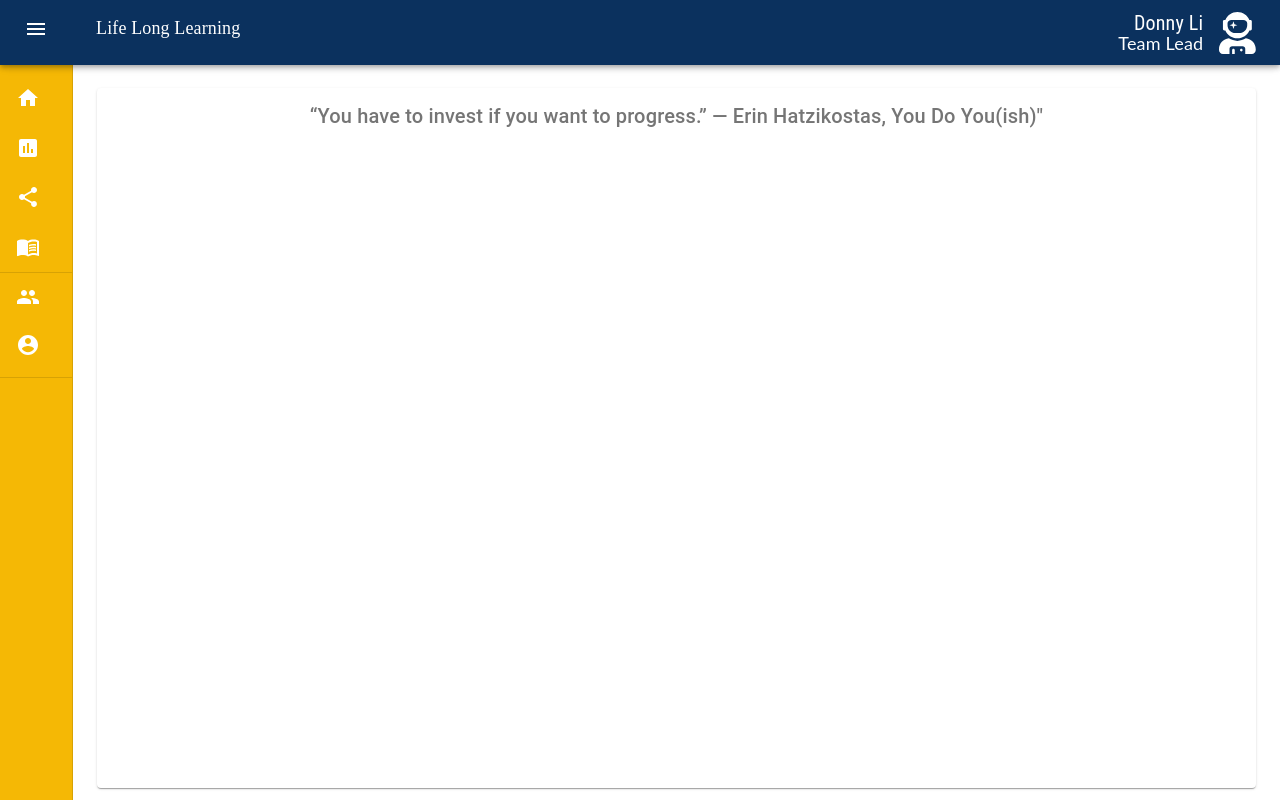
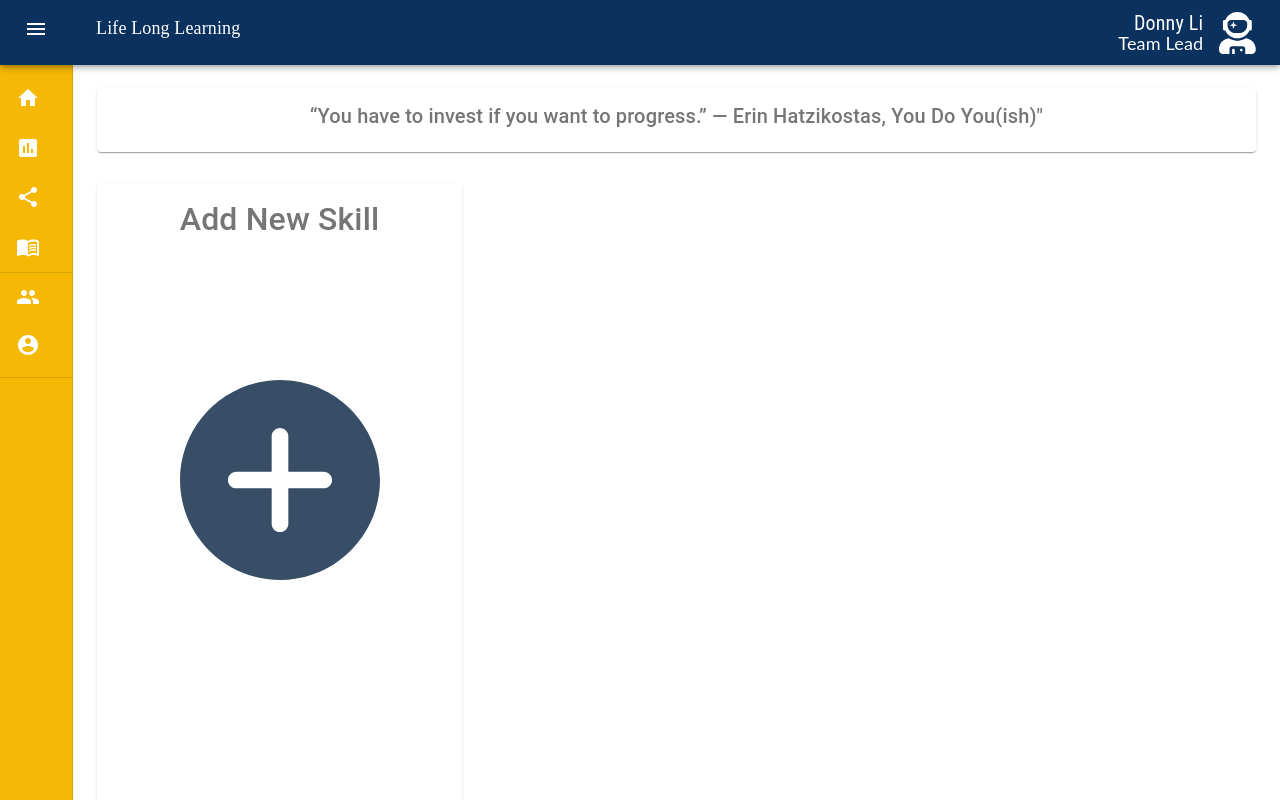
Before and after one commit to alvinoalvin/LHL-Final-Project, a React (Create React App) app in the folder react-front-end/: page /allSkills in a window 1280 px wide. Shown: the top 800 px of the page. Built offline with nearby package versions, Linux system fonts and the light colour scheme.

Commit message:
adjusting height of quote container on allSkills

```diff
--- a/react-front-end/src/components/SkillViewAll.js
+++ b/react-front-end/src/components/SkillViewAll.js
@@ -72,7 +72,7 @@ export default function SkillViewAll(props) {
     <div className={classes.root}>
       <Grid container spacing={4}>
         <Grid item xs={12}>
-          <Paper className={classes.paper}>
+          <Paper className={classes.paper} id ="quote-container">
             <h5>
               “You have to invest if you want to progress.” ― Erin Hatzikostas,
               You Do You(ish)"
--- a/react-front-end/src/styles/App.scss
+++ b/react-front-end/src/styles/App.scss
@@ -123,3 +123,4 @@ a:active {
 #add-skill-container{
   background-color: rgba(255,255,255,0.4);
 }
+#quote-container{height:auto;}
```
